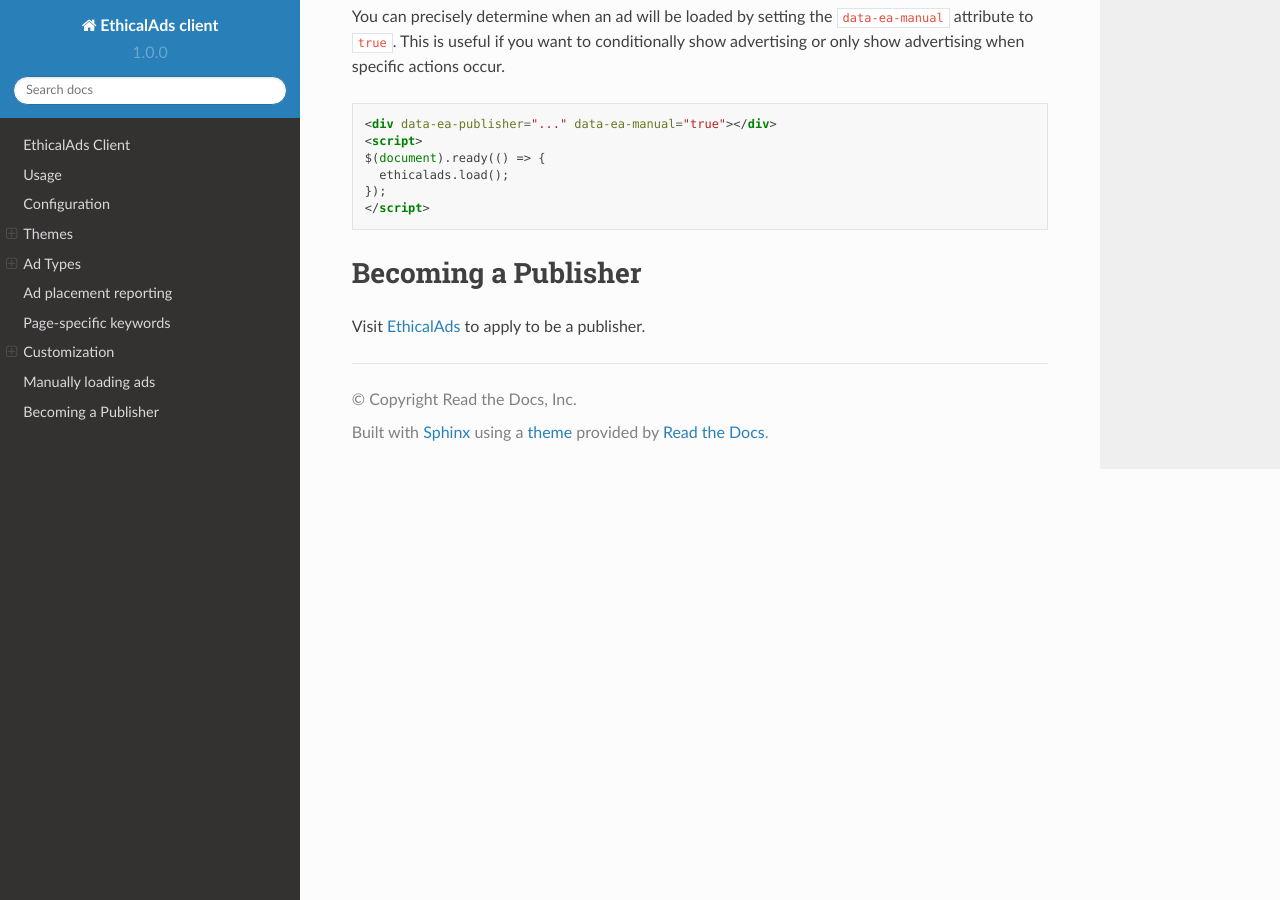
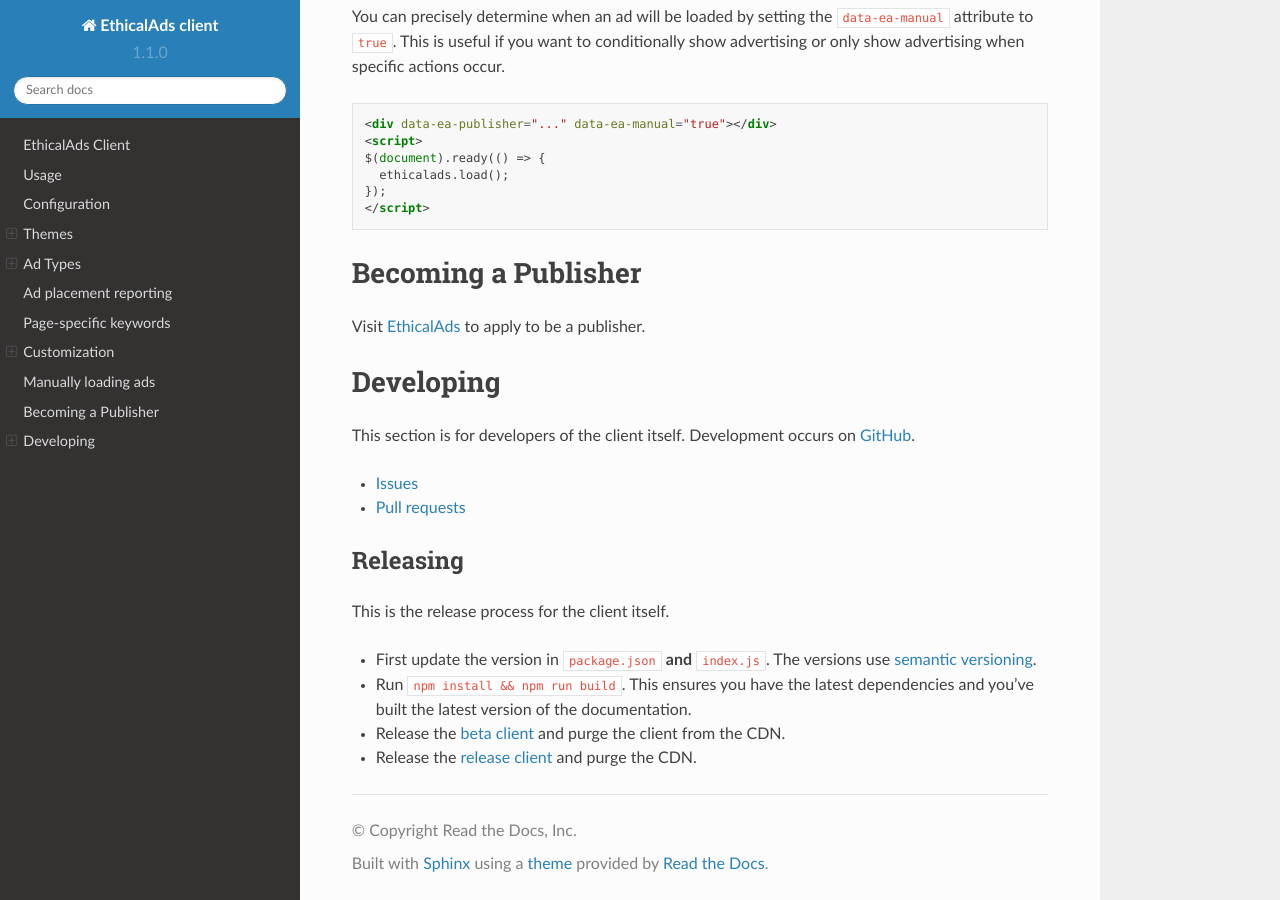
Before and after one commit to readthedocs/ethical-ad-client, a Sphinx documentation site: the page built from docs/index.rst, in a window 1280 px wide and 900 px high, scrolled down 7417 px. Built offline with Sphinx 7.4.7 and the Read the Docs theme 2.0.0, drawn with Linux system fonts in a browser that asks for light colours.

Commit message:
Switch to semver for the client

```diff
--- a/docs/index.rst
+++ b/docs/index.rst
@@ -370,3 +370,30 @@
 Visit `EthicalAds`_ to apply to be a publisher.
 
 .. _`EthicalAds`: https://ethicalads.io
+
+
+Developing
+----------
+
+This section is for developers of the client itself.
+Development occurs on `GitHub <https://github.com/readthedocs/ethical-ad-client>`_.
+
+* `Issues <https://github.com/readthedocs/ethical-ad-client/issues>`_
+* `Pull requests <https://github.com/readthedocs/ethical-ad-client/pulls>`_
+
+
+Releasing
+~~~~~~~~~
+
+This is the release process for the client itself.
+
+* First update the version in ``package.json`` **and** ``index.js``.
+  The versions use `semantic versioning <https://semver.org/>`_.
+* Run ``npm install && npm run build``.
+  This ensures you have the latest dependencies and you've built
+  the latest version of the documentation.
+* Release the `beta client`_ and purge the client from the CDN.
+* Release the `release client`_ and purge the CDN.
+
+.. _beta client: https://media.ethicalads.io/media/client/beta/ethicalads.min.js
+.. _release client: https://media.ethicalads.io/media/client/ethicalads.min.js
--- a/index.js
+++ b/index.js
@@ -29,10 +29,13 @@
 
 import "./styles.scss";
 
+
+const AD_CLIENT_VERSION = "1.1.0";  // Sent with the ad request
+
+
 // For local testing, set this
 // const AD_DECISION_URL = "http://ethicaladserver:5000/api/v1/decision/";
 const AD_DECISION_URL = "https://server.ethicalads.io/api/v1/decision/";
-const AD_CLIENT_VERSION = 1;  // Sent with the ad request
 const AD_TYPES_VERSION = 1;  // Used with the ad type slugs
 const ATTR_PREFIX = "data-ea-";
 const ABP_DETECTION_PX = "https://media.ethicalads.io/abp/px.gif";
--- a/package.json
+++ b/package.json
@@ -1,6 +1,6 @@
 {
   "name": "ethical-ad-client",
-  "version": "1.0.0",
+  "version": "1.1.0",
   "description": "EthicalAds client",
   "main": "dist/client.js",
   "scripts": {
```
Also changed, not shown: 1 other file.
